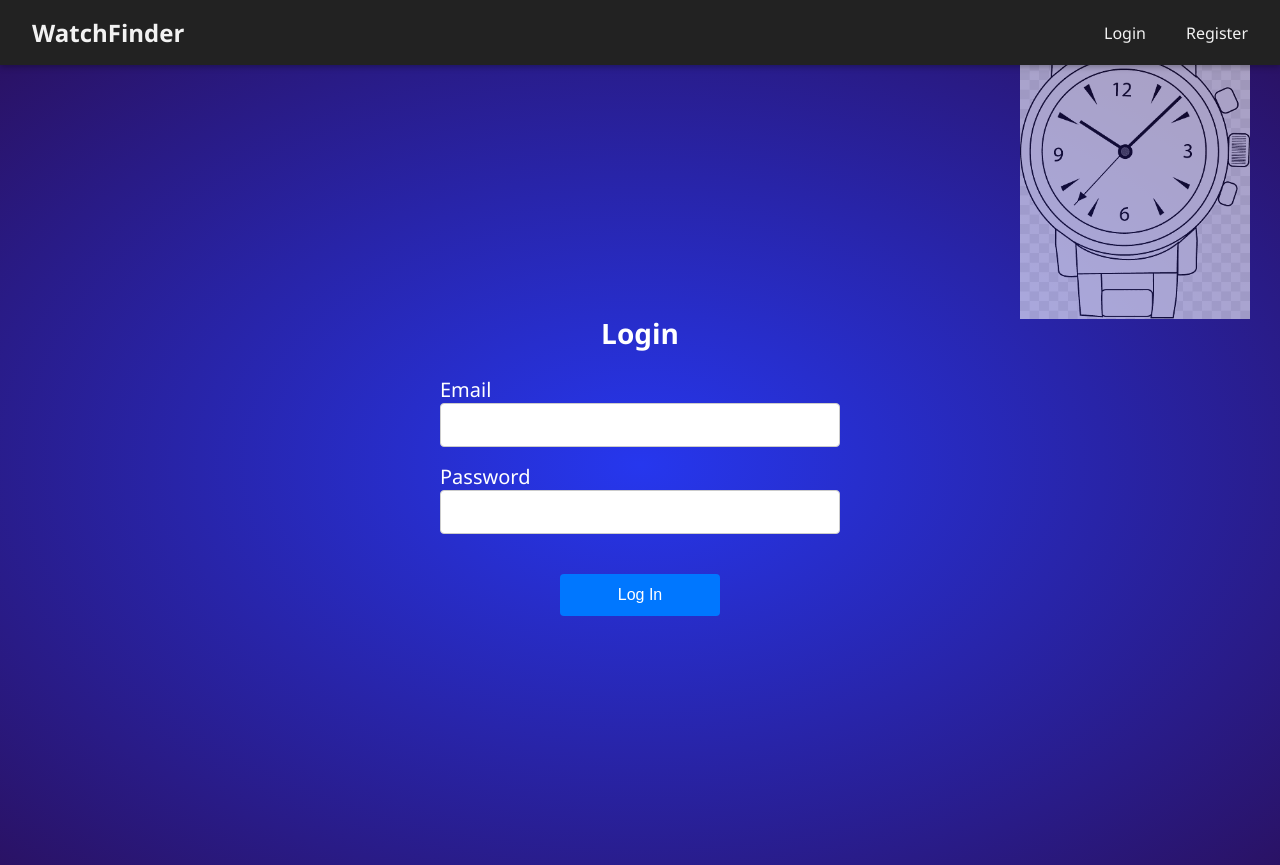
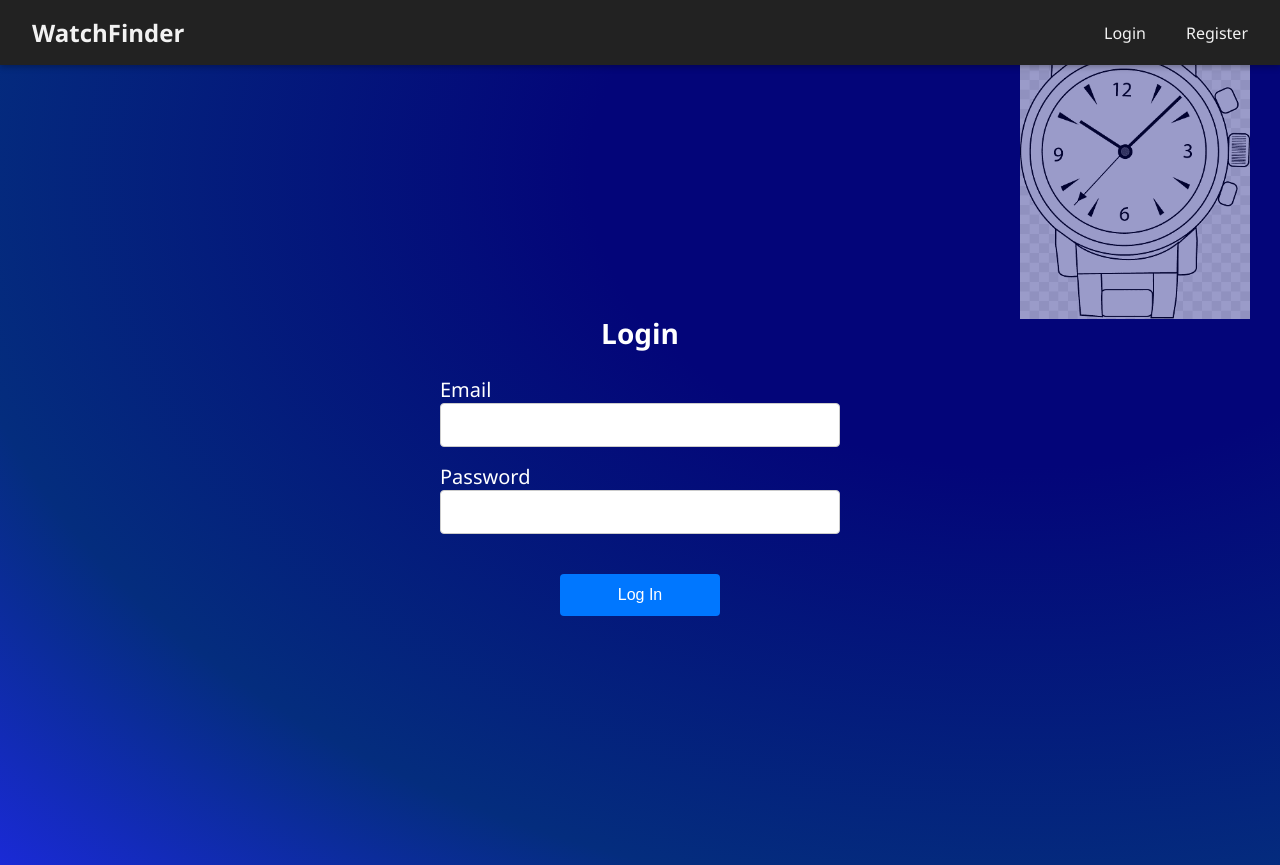
Before and after one commit to bsgauthierwebdev/WatchFinder, a React (Vite) app in the folder client/: page /login in a window 1280 px wide. Built offline with nearby package versions, Linux system fonts and the light colour scheme.

Commit message:
Add slide feature to login page

```diff
--- a/client/src/styles/login.css
+++ b/client/src/styles/login.css
@@ -1,3 +1,14 @@
+@keyframes slideDown {
+  0% {
+    opacity: 0;
+    transform: translateY(-700px);
+  }
+  100% {
+    opacity: 1;
+    transform: translateX(0);
+  }
+}
+
 .login-container {
     display: flex;
     flex-direction: column;
@@ -5,7 +16,7 @@
     justify-content: center;
     height: 100vh;
     padding: 2rem;
-    background: radial-gradient(#2637ee, #2a1265);
+    animation: slideDown 0.75s ease-out;
 }
 
 .login-form {
```
